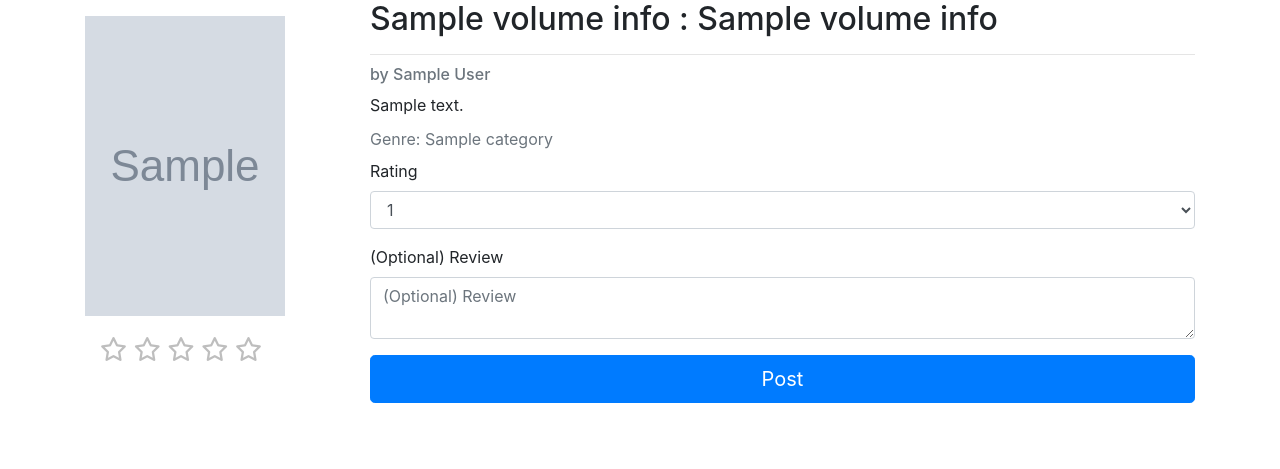
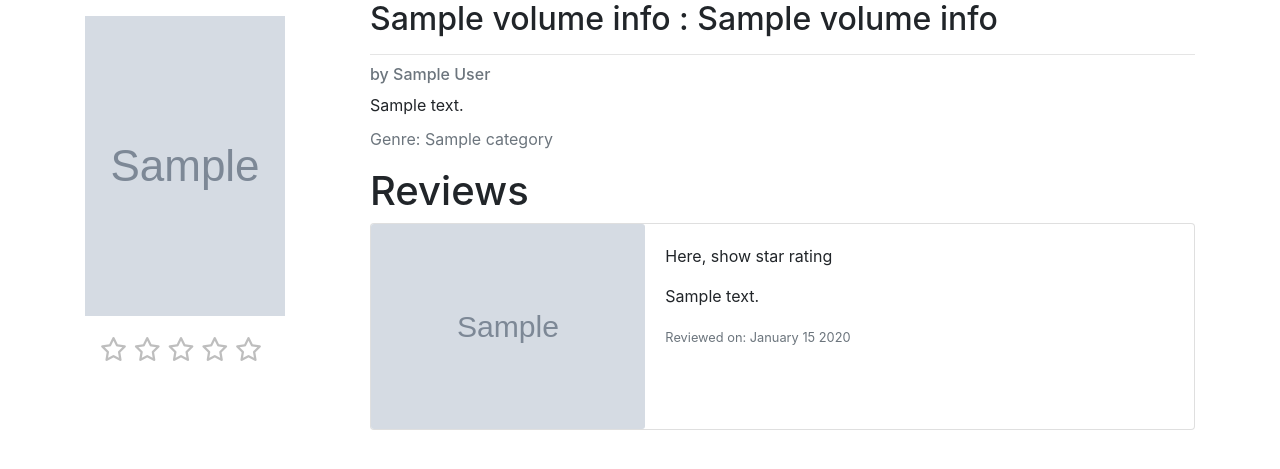
Before and after one commit to mariered0/29_Capstone-project1, a Flask app: template Booklyn/templates/book.html in a window 1280 px wide. Shown: the part 56-525 px from the top of the page. Run offline with Flask 2, Linux system fonts and the light colour scheme; tables that the repository leaves empty hold one stand-in row (values such as "Sample post"); the template is opened without the code that fills it: values that come from a table or form of the project are taken from there, most other values are stand-ins (such as "Sample title", 1, 10 or a date in 2020); grey boxes marked "Sample" are stand-in pictures; some libraries are stand-ins or nearby versions.

Commit message:
add review feature in book detail page

```diff
--- a/Booklyn/app.py
+++ b/Booklyn/app.py
@@ -579,7 +579,7 @@ def show_book(volumeId):
 
     book = Book.query.filter_by(volumeId=volumeId).first()
 
-    if form.validate_on_submit():
+    if request.method == 'POST' and form.validate_on_submit():
 
         rating = form.rating.data
         review = form.review.data
@@ -588,12 +588,14 @@ def show_book(volumeId):
         print('rating', rating)
         print('review', review)
 
-        return redirect('/')
+        new_review = Review(rating=rating, review=review, user_id=user.id, book_id=book.id)
+        db.session.add(new_review)
+        db.session.commit()
 
-
+        return render_template('book.html', result=result, user=user, desc=desc, new_review=review)
 
     else:
-        print('not validated')
+        render_template('book.html', result=result, user=user, desc=desc, form=form, book=book)
 
 
 
@@ -602,4 +604,4 @@ def show_book(volumeId):
 
     # if the book is in any of the lists for the user, show review form
     elif user.is_book_in_list(book.id):
-        return render_template('book.html', result=result, user=user, desc=desc, form=form)
+        return render_template('book.html', result=result, user=user, desc=desc, form=form, book=book)
--- a/Booklyn/models.py
+++ b/Booklyn/models.py
@@ -164,12 +164,21 @@ class User(db.Model):
         for book in self.read:
             books.append(book.id)
 
-        print('books', books)
-        print('*********************')
         books_in_list = set(books)
-        print(books_in_list)
 
         if book_to_check in books_in_list:
+            return True
+
+
+    def user_reviewed(self, book_id):
+        """Check if the user wrote review for the book."""
+
+        books_reviewed = []
+
+        for book in self.reviews:
+            books_reviewed.append(book.book_id)
+
+        if book_id in books_reviewed:
             return True
 
 
@@ -296,3 +305,8 @@ class Review(db.Model):
     user_id = db.Column(db.Integer, db.ForeignKey('users.id', ondelete="CASCADE"), nullable=False)
     book_id = db.Column(db.Integer, db.ForeignKey('books.id'), nullable=False)
     date_added = db.Column(db.DateTime, nullable=False, default=datetime.utcnow())
+
+    book = db.relationship('Book', backref='reviews')
+
+    def __repr__(self):
+        return f"<Review #{self.id}: rating: {self.rating}, review: {self.review}, user: {self.user_id}, book: {self.book_id}, date added: {self.date_added}>"
--- a/Booklyn/templates/book.html
+++ b/Booklyn/templates/book.html
@@ -48,7 +48,33 @@
       </p>
     </div>
 
+    {% if book.reviews %}
+    <h1 class="mt-3">Reviews</h1>
+    {% for review in book.reviews %}
+
+    <div class="card mb-3">
+      <div class="row no-gutters">
+        <div class="col-md-4">
+          <div>
+          <img src="{{ review.user.image_url }}" class="card-img" alt="user image">
+        </div>
+        </div>
+        <div class="col-md-8">
+          <div class="card-body">
+            <p>Here, show star rating</p>
+            <p class="card-text">{{ review.review }}</p>
+            <p class="card-text"><small class="text-muted">Reviewed on: {{ review.date_added.strftime('%B %d %Y') }}</small></p>
+          </div>
+        </div>
+      </div>
+    </div>
+
+    {% endfor %}
+    {% endif %}
+
+    {% if form and not user.user_reviewed(book.id) %}
     <div>
+      <h1 class="mt-3">Write a review?</h1>
       <form method="POST" id="review_form">
         {{ form.hidden_tag() }}
 
@@ -67,6 +93,7 @@
         <button class="btn btn-primary btn-lg btn-block">Post</button>
     </form>
     </div>
+    {% endif %}
 
 
 
```
